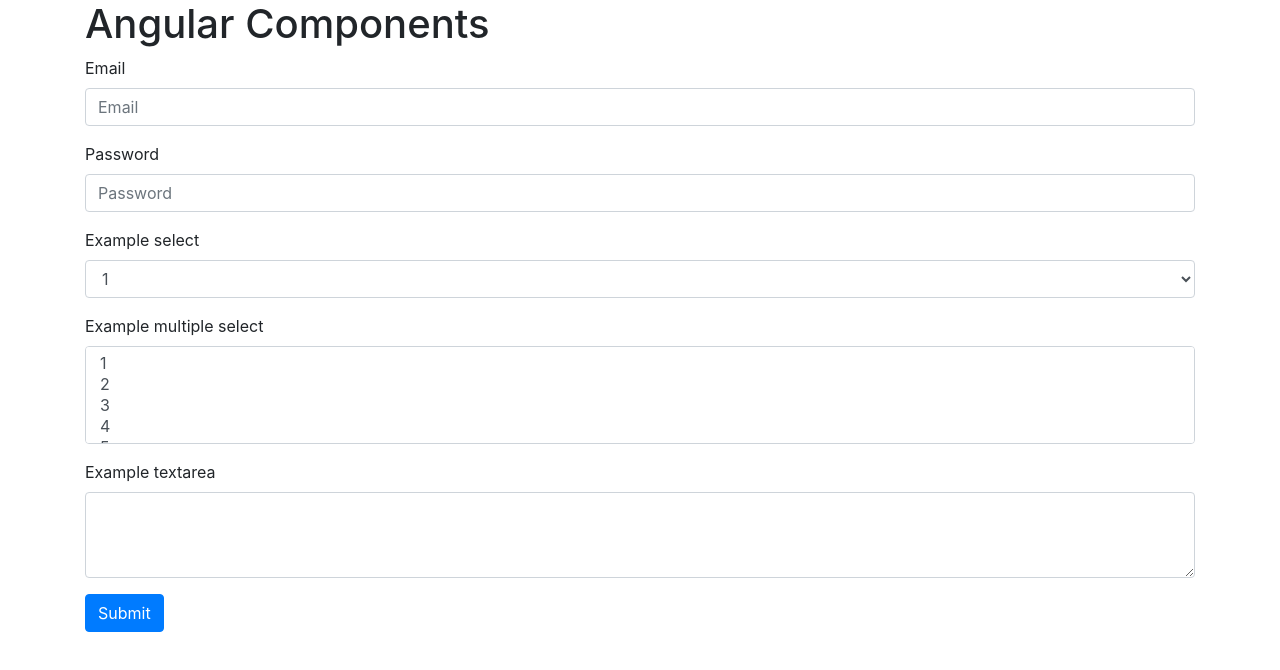
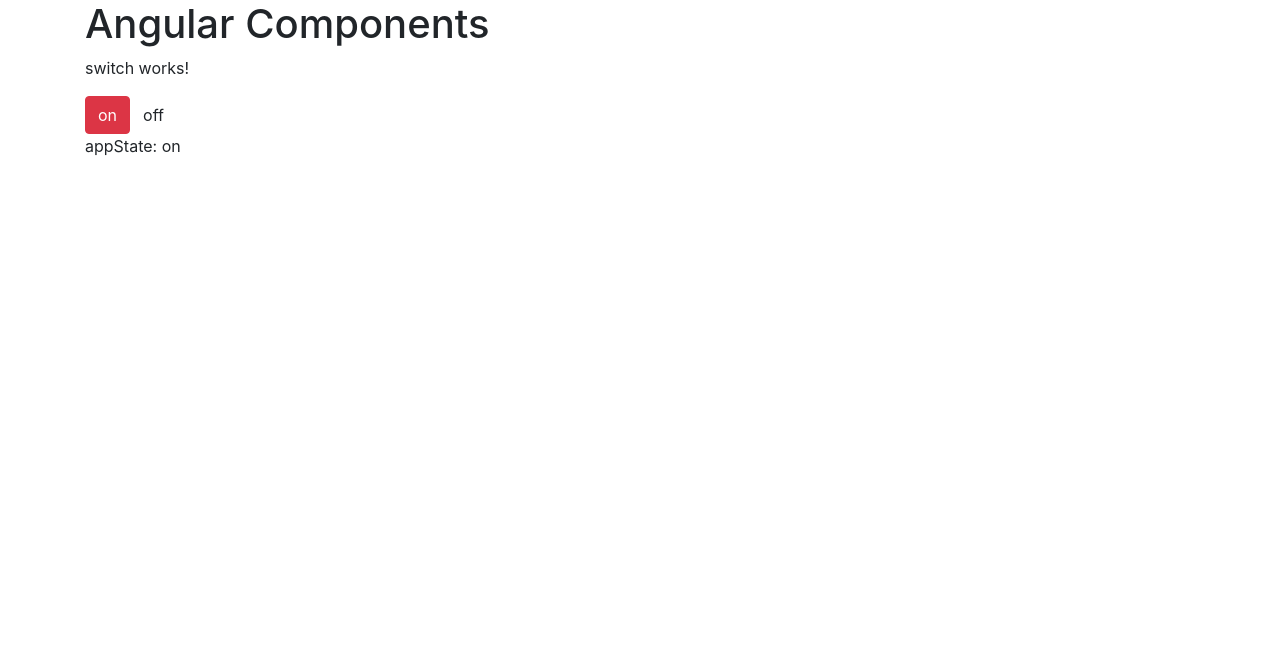
Before and after one commit to kine1991/angular-app, an Angular app: page / in a window 1280 px wide. Shown: the top 670 px of the page. Built offline with nearby package versions, Linux system fonts and the light colour scheme.

Commit message:
basic form 2

```diff
--- a/src/app/app.component.html
+++ b/src/app/app.component.html
@@ -2,8 +2,11 @@
     <h1>Angular Components</h1>
 
 
-    <app-form></app-form>
+    <!-- <app-form></app-form> -->
 
+    <app-switch [(ngModel)]="appState"></app-switch>
+
+    <p>appState: {{appState}}</p>
     <!-- <p>{{appCounterService.counter}}</p>
 
     <button (click)="appCounterService.increase()" class="btn btn-primary">+</button>
--- a/src/app/app.component.ts
+++ b/src/app/app.component.ts
@@ -17,7 +17,7 @@
 })
 export class AppComponent implements OnInit {
 
-
+  appState = 'on'
 
   ngOnInit() {
     setTimeout(() => {
--- a/src/app/app.module.ts
+++ b/src/app/app.module.ts
@@ -15,6 +15,7 @@
 import { FiltePipe } from './pipes/filte.pipe';
 import { CounterComponent } from './counter/counter.component';
 import { FormComponent } from './components/form/form.component';
+import { SwitchComponent } from './components/switch/switch.component';
 registerLocaleData(localeRu, 'ru');
 
 @NgModule({
@@ -29,6 +30,7 @@
     FiltePipe,
     CounterComponent,
     FormComponent,
+    SwitchComponent,
   ],
   imports: [
     BrowserModule,
--- a/src/app/components/form/form.component.html
+++ b/src/app/components/form/form.component.html
@@ -1,34 +1,75 @@
 <form [formGroup]="form" (ngSubmit)="onSubmit()" class="needs-validation" novalidate>
   <div class="form-group">
     <label for="exampleFormControlInput1">Email</label>
-      <input  formControlName="email" type="email" class="form-control" [class.is-invalid]="form.controls.email.invalid && !form.controls.email.untouched" [class.is-valid]="form.controls.email.valid && !form.controls.email.untouched" id="exampleFormControlInput1" placeholder="Email">
+    <input formControlName="email" type="email" class="form-control"
+      [class.is-invalid]="form.controls.email.invalid && !form.controls.email.untouched"
+      [class.is-valid]="form.controls.email.valid && !form.controls.email.untouched" id="exampleFormControlInput1"
+      placeholder="Email">
     <div class="invalid-feedback" *ngIf="form.get('email').invalid && form.get('email').touched">
       <span *ngIf="form.get('email').errors.required">email is required</span>
       <span *ngIf="form.get('email').errors.email">incorrect email</span>
+      <span *ngIf="form.get('email').errors.restrictedEmail">forbidden {{form.get('email').value}} </span>
+      <span *ngIf="form.get('email').errors.uniqueEmail">{{form.get('email').value}} is busy </span>
     </div>
   </div>
   <div class="form-group">
     <label for="exampleFormControlInput2">Password</label>
-      <input formControlName="password" type="text" class="form-control" [class.is-invalid]="form.controls.password.invalid && !form.controls.password.untouched" [class.is-valid]="form.controls.password.valid && !form.controls.password.untouched" id="exampleFormControlInput2" placeholder="Password">
+    <input formControlName="password" type="text" class="form-control"
+      [class.is-invalid]="form.controls.password.invalid && !form.controls.password.untouched"
+      [class.is-valid]="form.controls.password.valid && !form.controls.password.untouched" id="exampleFormControlInput2"
+      placeholder="Password">
     <div class="invalid-feedback" *ngIf="form.get('password').invalid && form.get('password').touched">
       <span *ngIf="form.get('password').errors.required">password is required</span>
-        <span *ngIf="form.get('password').errors.minlength ">length sould be more or equal {{form.get('password').errors.minlength.requiredLength}}</span>
+      <span *ngIf="form.get('password').errors.minlength ">length sould be more or equal
+        {{form.get('password').errors.minlength.requiredLength}}</span>
     </div>
   </div>
 
   <!-- <pre>{{form.get('password').errors | json}}</pre> -->
 
+  <div formGroupName="address">
+    <div class="form-group">
+      <label for="exampleFormControlSelect1">select country</label>
+      <select formControlName="country" class="form-control" id="exampleFormControlSelect1">
+        <option value="ru">Ru</option>
+        <option value="by">By</option>
+        <option value="ua">Ua</option>
+      </select>
 
       <div class="form-group">
-      <label for="exampleFormControlSelect1">Example select</label>
-      <select class="form-control" id="exampleFormControlSelect1">
-        <option>1</option>
-        <option>2</option>
-        <option>3</option>
-        <option>4</option>
-        <option>5</option>
-      </select>
+        <label for="exampleFormControlInput3">Password</label>
+        <input formControlName="city" type="text" class="form-control"
+          [class.is-invalid]="form.controls.address.controls.city.invalid && !form.controls.address.controls.city.untouched"
+          [class.is-valid]="form.controls.address.controls.city.valid && !form.controls.address.controls.city.untouched"
+          id="exampleFormControlInput3" placeholder="city">
+        <div class="invalid-feedback"
+          *ngIf="form.get('address').get('city').invalid && form.get('address').get('city').touched">
+          <span *ngIf="form.get('address').get('city').errors.required">city is required</span>
         </div>
+        <button (click)="setCapital()" class="btn btn-primary">Select</button>
+        <!-- <pre>{{ form.get('address') | json}}</pre> -->
+      </div>
+    </div>
+  </div>
+
+  <div formGroupName="skills">
+    <div class="form-group" *ngFor="let control of form.get('skills').controls; let idx = index">
+      <label for="exampleFormControlInput4">Password</label>
+      <input [formControlName]="idx" type="text" class="form-control" id="exampleFormControlInput4" placeholder="skill">
+      <!-- <div class="invalid-feedback" >
+          <span *ngIf="form.controls.skills.controls[0]">skill is required</span>
+      </div> -->
+      <!-- <div class="invalid-feedback" *ngIf="form.get('address').get('skill').invalid && form.get('address').get('skill').touched">
+          <span *ngIf="form.get('skils').get('skill').errors.required">skill is required</span>
+      </div> -->
+    </div>
+    <button (click)="addSkill()" class="btn btn-primary">Select</button>
+
+    <!-- <pre>{{ | json }}</pre> -->
+  </div>
+  <!-- </div> -->
+
+
   <div class="form-group">
     <label for="exampleFormControlSelect2">Example multiple select</label>
     <select multiple class="form-control" id="exampleFormControlSelect2">
@@ -43,7 +84,7 @@
     <label for="exampleFormControlTextarea1">Example textarea</label>
     <textarea class="form-control" id="exampleFormControlTextarea1" rows="3"></textarea>
   </div>
-    <button  class="btn btn-primary" type="submit">Submit</button>
+  <button [disabled]="form.invalid || form.pending" class="btn btn-primary" type="submit">Submit</button>
 </form>
 
 <!-- is-invalid -->
--- a/src/app/components/form/form.component.ts
+++ b/src/app/components/form/form.component.ts
@@ -1,5 +1,6 @@
 import { Component, OnInit } from '@angular/core';
-import { FormGroup, FormControl, Validators } from '@angular/forms';
+import { FormGroup, FormControl, Validators, FormArray } from '@angular/forms';
+import { MyValidators } from '../../my.validators'
 
 @Component({
   selector: 'app-form',
@@ -13,8 +14,13 @@
 
   ngOnInit() {
     this.form = new FormGroup({
-      email: new FormControl('', [Validators.required, Validators.email]),
+      email: new FormControl('', [Validators.required, Validators.email, MyValidators.restrictedEmails], MyValidators.uniqueEmail),
       password: new FormControl('', [Validators.required, Validators.minLength(6)]),
+      address: new FormGroup({
+        country: new FormControl('ru'),
+        city: new FormControl('', Validators.required),
+      }),
+      skills: new FormArray([])
     });
   }
 
@@ -23,6 +29,27 @@
      console.log(this.form.valid)
      const formData = {...this.form.value}
      console.log(formData)
+     this.form.reset()
+  }
+
+  setCapital(){
+    const cityMap = {
+      ru: "Moskow",
+      by: "Minsk",
+      ua: "Kiev"
+    }
+    const cityKey = this.form.get("address").get("country").value
+    const city = cityMap[cityKey]
+    this.form.patchValue({
+      address: {city: city}
+    })  // patchValue - pass value to form
+    // console.log(city)
+  }
+
+  addSkill(){
+    const controll = new FormControl('', Validators.required);
+    (<FormArray>this.form.get('skills')).push(controll)
+    // (this.form.get('skills') as FormArray).push()
   }
 
 }
--- /dev/null
+++ b/src/app/components/switch/switch.component.html
@@ -0,0 +1,5 @@
+<p>switch works!</p>
+
+
+<button (click)="setState('on')" [class.btn-danger]="state === 'on' " class="btn">on</button>
+<button (click)="setState('off')" [class.btn-danger]="state === 'off'" class="btn">off</button>
--- /dev/null
+++ b/src/app/components/switch/switch.component.ts
@@ -0,0 +1,52 @@
+import { Component, OnInit, Provider, forwardRef } from '@angular/core';
+import { NG_VALUE_ACCESSOR, ControlValueAccessor } from '@angular/forms';
+
+const VALUE_ACCESSOR: Provider = {
+  provide: NG_VALUE_ACCESSOR,
+  useExisting: forwardRef( () => SwitchComponent),
+  multi: true
+}
+@Component({
+  selector: 'app-switch',
+  templateUrl: './switch.component.html',
+  styleUrls: ['./switch.component.scss'],
+  providers: [VALUE_ACCESSOR]
+})
+
+
+export class SwitchComponent implements OnInit, ControlValueAccessor {
+  private onChange = (value: any) => {}
+
+  setState(state: string){
+    console.log(state)
+    this.state = state
+    this.onChange(this.state)
+  }
+
+  writeValue(state: any): void {
+    this.state = state
+  }
+  registerOnChange(fn: any): void {
+    this.onChange = fn;
+  }
+  registerOnTouched(fn: any): void {
+
+  }
+  setDisabledState?(isDisabled: boolean): void {
+
+  }
+
+
+  state = 'off'
+
+
+
+
+  constructor() { }
+
+  ngOnInit() {
+  }
+
+
+
+}
--- /dev/null
+++ b/src/app/my.validators.ts
@@ -0,0 +1,25 @@
+import { FormControl } from '@angular/forms'
+import { Observable } from 'rxjs'
+
+export class MyValidators {
+    static restrictedEmails(control: FormControl): {[key: string]: boolean} {
+        if(['v@mail.ru', 'test@mail.ru'].includes(control.value)){
+            return {restrictedEmail: true}
+        }
+        return null  // if error not exist
+    }
+
+    static uniqueEmail(control: FormControl): Promise<any> | Observable<any> {
+        return new Promise( resolve => {
+            setTimeout(() => {
+                if(control.value === 'async@mail.ru'){
+                    resolve({
+                        uniqueEmail: true
+                    })
+                } else {
+                    resolve(null)
+                }
+            },3000)
+        })
+    }
+}
```
Also changed, not shown: src/app/components/switch/switch.component.scss (added), 1 other file (tests, documents, lock files or other folders). Lines whose indentation alone changed are shown as unchanged.
